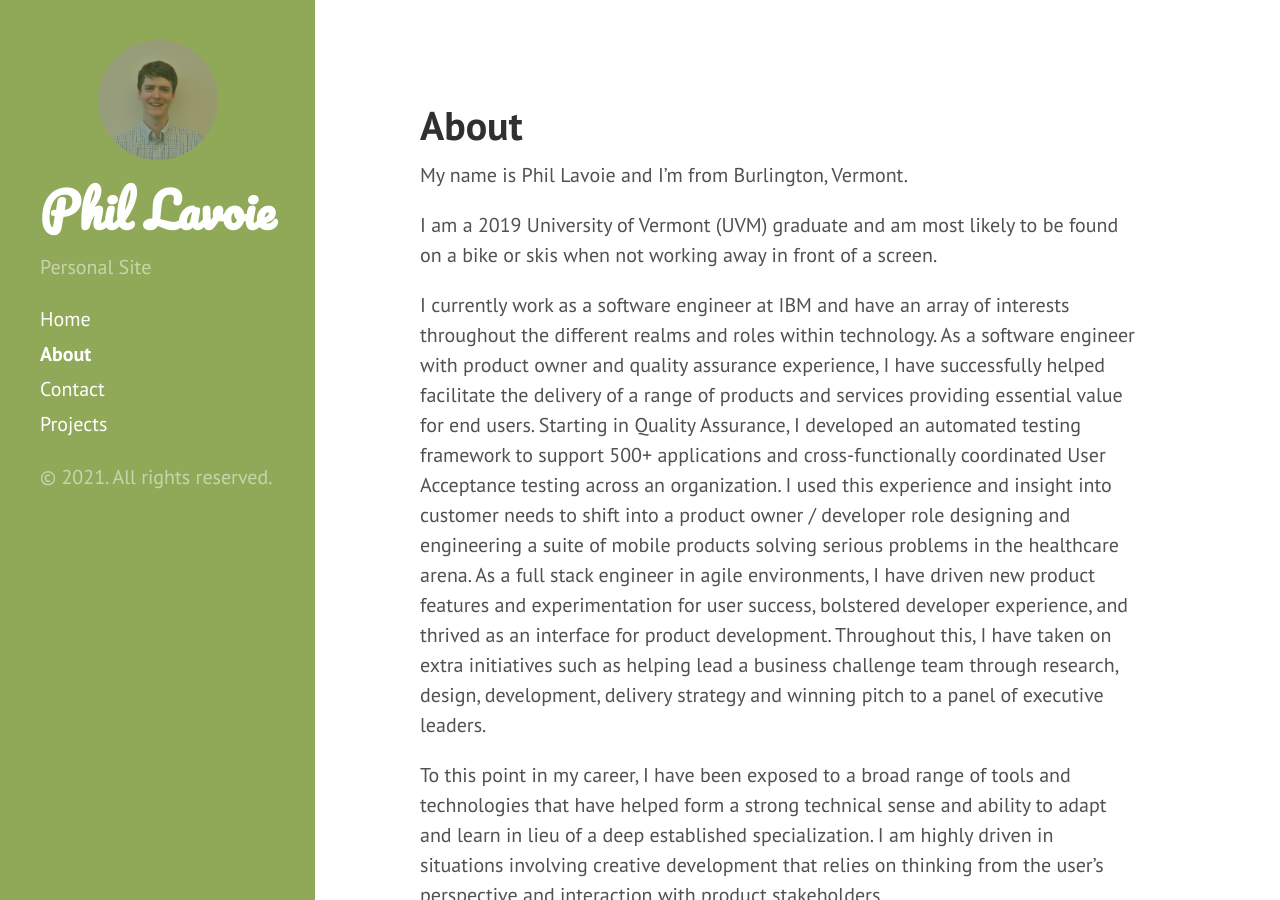
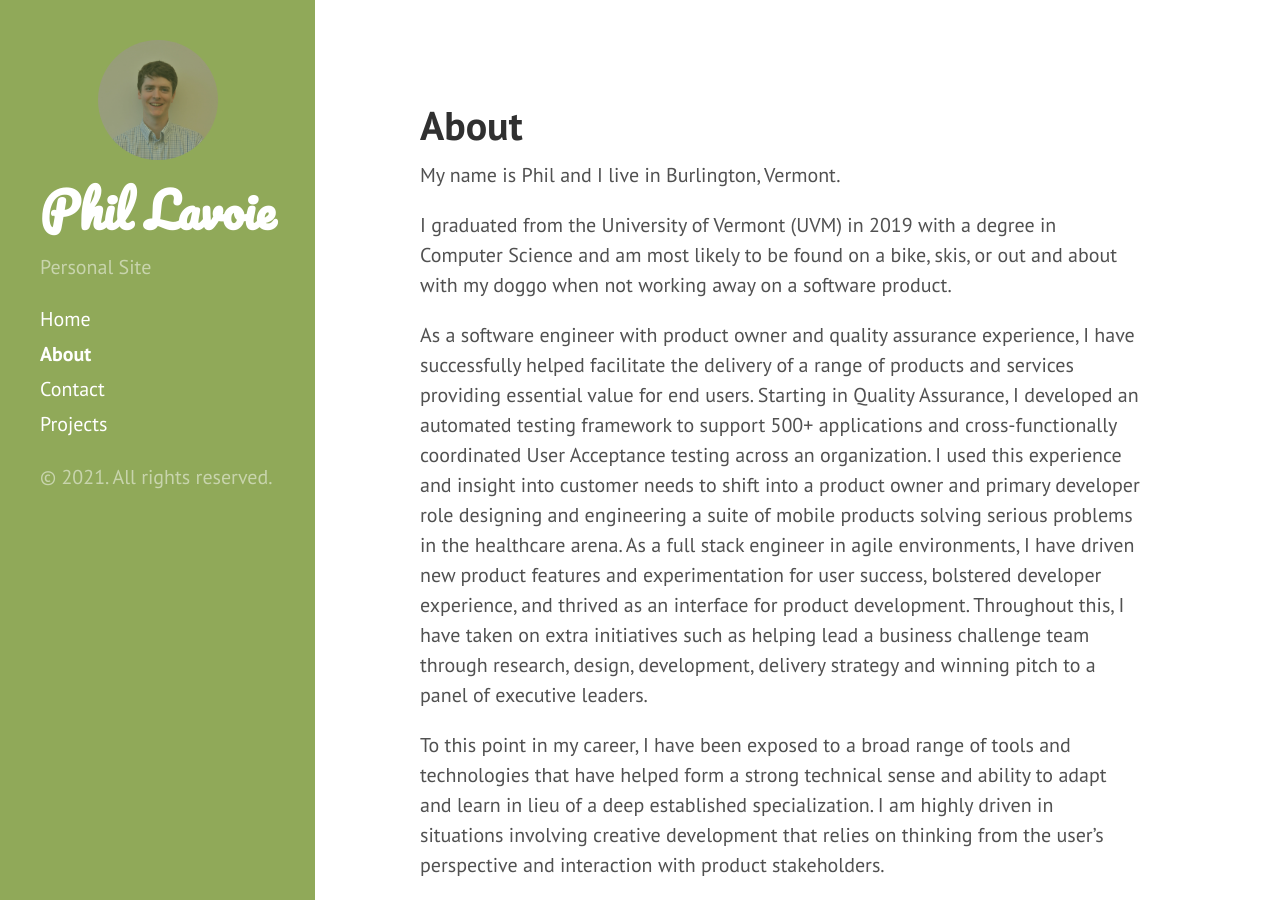
Before and after one commit to plavoie3/personal-site-jek, a Jekyll site: the page built from about.md, in a window 1280 px wide and 900 px high. Built offline with Jekyll 4.4.1, drawn with Linux system fonts in a browser that asks for light colours; nearby versions of some CDN libraries; a script that is not in the unit is left out.

Commit message:
about and pinto age calc update :)

```diff
--- a/about.md
+++ b/about.md
@@ -3,11 +3,11 @@ layout: nav-page
 title: About
 ---
 
-My name is Phil Lavoie and I'm from Burlington, Vermont.
+My name is Phil and I live in Burlington, Vermont.
 
-I am a 2019 University of Vermont (UVM) graduate and am most likely to be found on a bike or skis when not working away in front of a screen.
+I graduated from the University of Vermont (UVM) in 2019 with a degree in Computer Science and am most likely to be found on a bike, skis, or out and about with my doggo when not working away on a software product.
 
-I currently work as a software engineer at IBM and have an array of interests throughout the different realms and roles within technology. As a software engineer with product owner and quality assurance experience, I have successfully helped facilitate the delivery of a range of products and services providing essential value for end users. Starting in Quality Assurance, I developed an automated testing framework to support 500+ applications and cross-functionally coordinated User Acceptance testing across an organization. I used this experience and insight into customer needs to shift into a product owner / developer role designing and engineering a suite of mobile products solving serious problems in the healthcare arena. As a full stack engineer in agile environments, I have driven new product features and experimentation for user success, bolstered developer experience, and thrived as an interface for product development. Throughout this, I have taken on extra initiatives such as helping lead a business challenge team through research, design, development, delivery strategy and winning pitch to a panel of executive leaders.
+As a software engineer with product owner and quality assurance experience, I have successfully helped facilitate the delivery of a range of products and services providing essential value for end users. Starting in Quality Assurance, I developed an automated testing framework to support 500+ applications and cross-functionally coordinated User Acceptance testing across an organization. I used this experience and insight into customer needs to shift into a product owner and primary developer role designing and engineering a suite of mobile products solving serious problems in the healthcare arena. As a full stack engineer in agile environments, I have driven new product features and experimentation for user success, bolstered developer experience, and thrived as an interface for product development. Throughout this, I have taken on extra initiatives such as helping lead a business challenge team through research, design, development, delivery strategy and winning pitch to a panel of executive leaders.
 
 To this point in my career, I have been exposed to a broad range of tools and technologies that have helped form a strong technical sense and ability to adapt and learn in lieu of a deep established specialization. I am highly driven in situations involving creative development that relies on thinking from the user's perspective and interaction with product stakeholders.
 
```
Also changed, not shown: _includes/home.md (+17 -7 lines).
